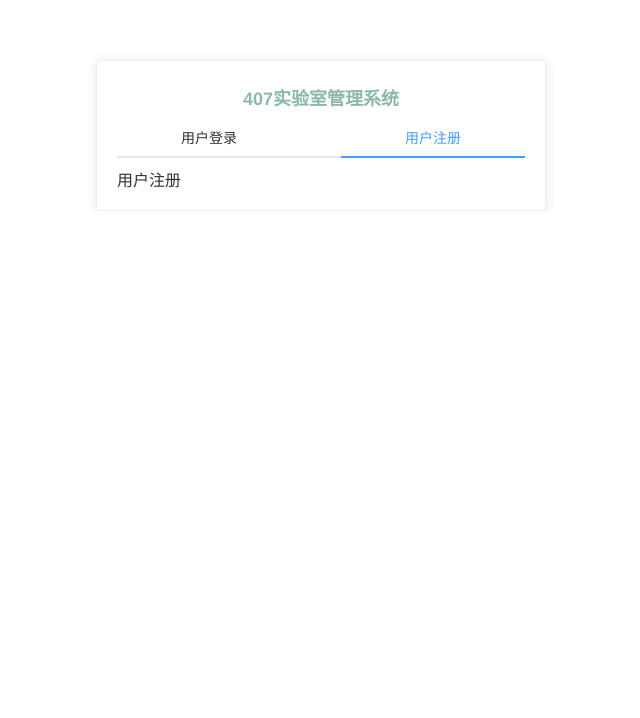
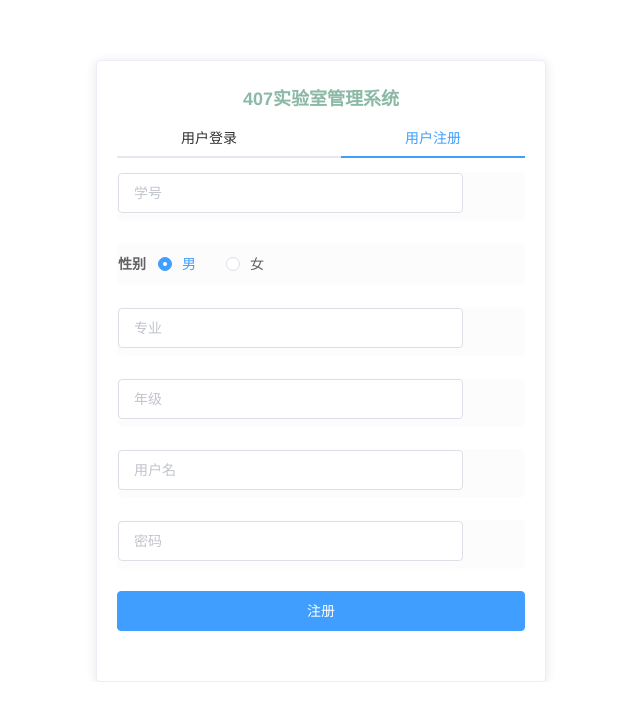
Before and after one commit to collieZ/lab-management-sys, a Vue app: page /#/login in a window 1280 px wide. Both pictures are taken after a click on the tab "用户注册". Shown: the top 718 px of the page, without its empty margins (319-959 px from the left). Built offline with nearby package versions, Linux system fonts and the light colour scheme.

Commit message:
完成登录、注册功能调试

```diff
--- a/src/api/user.js
+++ b/src/api/user.js
@@ -11,9 +11,17 @@ export function login(data) {
 
 export function getInfo(token) {
   return request({
-    url: '/vue-admin-template/user/info',
-    method: 'get',
-    params: { token }
+    url: '/user/detail',
+    method: 'get'
+    // params: { token }
+  })
+}
+
+export function regiter(data) {
+  return request({
+    url: '/user/signup',
+    method: 'post',
+    data: Qs.stringify(data)
   })
 }
 
--- a/src/router/index.js
+++ b/src/router/index.js
@@ -55,27 +55,27 @@ export const constantRoutes = [
     }]
   },
 
-  {
-    path: '/example',
-    component: Layout,
-    redirect: '/example/table',
-    name: 'Example',
-    meta: { title: 'Example', icon: 'example' },
-    children: [
-      {
-        path: 'table',
-        name: 'Table',
-        component: () => import('@/views/table/index'),
-        meta: { title: 'Table', icon: 'table' }
-      },
-      {
-        path: 'tree',
-        name: 'Tree',
-        component: () => import('@/views/tree/index'),
-        meta: { title: 'Tree', icon: 'tree' }
-      }
-    ]
-  },
+  // {
+  //   path: '/example',
+  //   component: Layout,
+  //   redirect: '/example/table',
+  //   name: 'Example',
+  //   meta: { title: 'Example', icon: 'example' },
+  //   children: [
+  //     {
+  //       path: 'table',
+  //       name: 'Table',
+  //       component: () => import('@/views/table/index'),
+  //       meta: { title: 'Table', icon: 'table' }
+  //     },
+  //     {
+  //       path: 'tree',
+  //       name: 'Tree',
+  //       component: () => import('@/views/tree/index'),
+  //       meta: { title: 'Tree', icon: 'tree' }
+  //     }
+  //   ]
+  // },
 
   // {
   //   path: '/form',
--- a/src/settings.js
+++ b/src/settings.js
@@ -1,6 +1,6 @@
 module.exports = {
 
-  title: 'future props lab',
+  title: '407实验室管理系统',
 
   /**
    * @type {boolean} true | false
--- a/src/store/modules/user.js
+++ b/src/store/modules/user.js
@@ -6,7 +6,8 @@ const getDefaultState = () => {
   return {
     token: getToken(),
     name: '',
-    avatar: ''
+    avatar: '',
+    userInfo: null
   }
 }
 
@@ -24,6 +25,9 @@ const mutations = {
   },
   SET_AVATAR: (state, avatar) => {
     state.avatar = avatar
+  },
+  SET_USERINFO: (state, userInfo) => {
+    state.userInfo = userInfo
   }
 }
 
@@ -48,16 +52,18 @@ const actions = {
   getInfo({ commit, state }) {
     return new Promise((resolve, reject) => {
       getInfo(state.token).then(response => {
-        const { data } = response
+        // debugger
+        const data = response
 
         if (!data) {
           reject('Verification failed, please Login again.')
         }
 
-        const { name, avatar } = data
+        const { Name, avatar } = data
 
-        commit('SET_NAME', name)
-        commit('SET_AVATAR', avatar)
+        commit('SET_NAME', Name)
+        commit('SET_AVATAR', avatar || 'https://wpimg.wallstcn.com/f778738c-e4f8-4870-b634-56703b4acafe.gif')
+        commit('SET_USERINFO', data)
         resolve(data)
       }).catch(error => {
         reject(error)
@@ -68,14 +74,14 @@ const actions = {
   // user logout
   logout({ commit, state }) {
     return new Promise((resolve, reject) => {
-      logout(state.token).then(() => {
-        removeToken() // must remove  token  first
-        resetRouter()
-        commit('RESET_STATE')
-        resolve()
-      }).catch(error => {
-        reject(error)
-      })
+      removeToken() // must remove  token  first
+      resetRouter()
+      commit('RESET_STATE')
+      resolve()
+      // logout(state.token).then(() => {
+      // }).catch(error => {
+      //   reject(error)
+      // })
     })
   },
 
--- a/src/views/login/index.vue
+++ b/src/views/login/index.vue
@@ -7,7 +7,9 @@
           <el-tab-pane label="用户登录" name="login">
             <login />
           </el-tab-pane>
-          <el-tab-pane label="用户注册" name="register">用户注册</el-tab-pane>
+          <el-tab-pane label="用户注册" name="register">
+            <register @sw-login="activeTab = 'login'" />
+          </el-tab-pane>
         </el-tabs>
       </el-card>
     </div>
@@ -16,10 +18,12 @@
 
 <script>
 import login from "./login";
+import register from "./register";
 export default {
   name: "WelcomePage",
   components: {
-    login
+    login,
+    register
   },
   data() {
     return {
--- a/src/views/login/login.vue
+++ b/src/views/login/login.vue
@@ -48,29 +48,29 @@
         type="primary"
         style="width:100%;margin-bottom:30px;"
         @click.native.prevent="handleLogin"
-      >Login</el-button>
+      >登录</el-button>
 
-      <div class="tips">
+      <!-- <div class="tips">
         <span style="margin-right:20px;">username: admin</span>
         <span>password: any</span>
-      </div>
+      </div> -->
     </el-form>
   </div>
 </template>
 
 <script>
-import { validUsername } from "@/utils/validate";
+// import { validUsername } from "@/utils/validate";
 export default {
-  name: "RegisterPage",
+  name: "LoginPage",
   props: {},
   data() {
-    const validateUsername = (rule, value, callback) => {
-      if (!validUsername(value)) {
-        callback(new Error("Please enter the correct user name"));
-      } else {
-        callback();
-      }
-    };
+    // const validateUsername = (rule, value, callback) => {
+    //   if (!validUsername(value)) {
+    //     callback(new Error("Please enter the correct user name"));
+    //   } else {
+    //     callback();
+    //   }
+    // };
     const validatePassword = (rule, value, callback) => {
       if (value.length < 6) {
         callback(new Error("The password can not be less than 6 digits"));
@@ -122,7 +122,7 @@ export default {
           this.$store
             .dispatch("user/login", this.loginForm)
             .then(() => {
-              debugger
+              // debugger
               this.$router.push({ path: this.redirect || "/" });
               this.loading = false;
             })
--- a/src/views/login/register.vue
+++ b/src/views/login/register.vue
@@ -1,15 +1,235 @@
 <template>
-  <div></div>
+  <div class="login-container">
+    <el-form
+      ref="regiterForm"
+      :model="regiterForm"
+      :rules="regiterRules"
+      class="login-form"
+      auto-complete="on"
+      label-position="left"
+    >
+      <el-form-item prop="student_number">
+        <el-input
+          ref="student_number"
+          v-model="regiterForm.student_number"
+          placeholder="学号"
+          name="student_number"
+          type="text"
+        />
+      </el-form-item>
+
+      <el-form-item prop="sex" label="性别">
+        <el-radio-group v-model="regiterForm.sex">
+          <el-radio label="男" />
+          <el-radio label="女" />
+        </el-radio-group>
+      </el-form-item>
+      <el-form-item prop="major">
+        <el-input
+          ref="major"
+          v-model="regiterForm.major"
+          placeholder="专业"
+          name="major"
+          type="text"
+        />
+      </el-form-item>
+      <el-form-item prop="enrollment_year">
+        <el-input
+          ref="enrollment_year"
+          v-model="regiterForm.enrollment_year"
+          placeholder="年级"
+          name="enrollment_year"
+          type="text"
+        />
+      </el-form-item>
+      <el-form-item prop="name">
+        <el-input ref="name" v-model="regiterForm.name" placeholder="用户名" name="name" type="text" />
+      </el-form-item>
+      <el-form-item prop="password">
+        <el-input
+          :key="passwordType"
+          ref="password"
+          v-model="regiterForm.password"
+          :type="passwordType"
+          placeholder="密码"
+          name="password"
+          @keyup.enter.native="handleRegister"
+        />
+        <!-- <span class="show-pwd" @click="showPwd">
+          <svg-icon :icon-class="passwordType === 'password' ? 'eye' : 'eye-open'" />
+        </span>-->
+      </el-form-item>
+
+      <el-button
+        :loading="loading"
+        type="primary"
+        style="width:100%;margin-bottom:30px;"
+        @click.native.prevent="handleRegister"
+      >注册</el-button>
+
+      <!-- <div class="tips">
+        <span style="margin-right:20px;">username: admin</span>
+        <span>password: any</span>
+      </div>-->
+    </el-form>
+  </div>
 </template>
 
 <script>
+import { regiter } from "@/api/user";
 export default {
   name: "RegisterPage",
   props: {},
   data() {
-    return {};
+    const validatePassword = (rule, value, callback) => {
+      if (value.length < 6) {
+        callback(new Error("The password can not be less than 6 digits"));
+      } else {
+        callback();
+      }
+    };
+    return {
+      regiterForm: {
+        name: "",
+        student_number: "",
+        sex: "男",
+        major: "",
+        enrollment_year: "",
+        password: ""
+      },
+      regiterRules: {
+        name: [{ required: true, trigger: "blur" }],
+        student_number: [{ required: true, trigger: "blur" }],
+        major: [{ required: true, trigger: "blur" }],
+        enrollment_year: [{ required: true, trigger: "blur" }],
+        password: [
+          { required: true, trigger: "blur", validator: validatePassword }
+        ]
+      },
+      loading: false,
+      passwordType: "password",
+      redirect: undefined
+    };
+  },
+  methods: {
+    handleRegister() {
+      this.$refs.regiterForm.validate(valid => {
+        if (valid) {
+          this.loading = true;
+          regiter(this.regiterForm)
+            .then(res => {
+              console.log(res);
+              this.$message({
+                type: "success",
+                message: res.msg || "注册成功"
+              });
+              this.loading = false;
+              this.$emit("sw-login");
+              this.$refs["regiterForm"].resetFields();
+            })
+            .catch(() => {
+              this.loading = false;
+            });
+          // this.$store
+          //   .dispatch("user/login", this.loginForm)
+          //   .then(() => {
+          //     // debugger
+          //     this.$router.push({ path: this.redirect || "/" });
+          //     this.loading = false;
+          //   })
+          //   .catch(() => {
+          //     this.loading = false;
+          //   });
+        } else {
+          return false;
+        }
+      });
+    }
   }
 };
 </script>
 
-<style lang="scss" scoped></style>
+<style lang="scss" scoped>
+/* 修复input 背景不协调 和光标变色 */
+$bg: #2d3a4b;
+$dark_gray: #889aa4;
+$cursor: #fff;
+$light_gray: #eee;
+
+@supports (-webkit-mask: none) and (not (cater-color: $cursor)) {
+  .login-container .el-input input {
+    color: $cursor;
+  }
+}
+.login-container {
+  .el-input {
+    display: inline-block;
+    height: 47px;
+    width: 85%;
+
+    input {
+      background: transparent;
+      border: 0px;
+      -webkit-appearance: none;
+      border-radius: 0px;
+      padding: 12px 5px 12px 15px;
+      color: $light_gray;
+      height: 47px;
+      caret-color: $cursor;
+
+      &:-webkit-autofill {
+        box-shadow: 0 0 0px 1000px $bg inset !important;
+        -webkit-text-fill-color: $cursor !important;
+      }
+    }
+  }
+  .el-form-item {
+    border: 1px solid rgba(255, 255, 255, 0.1);
+    background: rgba(223, 221, 221, 0.1);
+    border-radius: 5px;
+    color: #454545;
+  }
+
+  .tips {
+    font-size: 14px;
+    color: #fff;
+    margin-bottom: 10px;
+
+    span {
+      &:first-of-type {
+        margin-right: 16px;
+      }
+    }
+  }
+
+  .svg-container {
+    padding: 6px 5px 6px 5px;
+    color: $dark_gray;
+    vertical-align: middle;
+    width: 30px;
+    display: inline-block;
+  }
+
+  .title-container {
+    position: relative;
+
+    .title {
+      font-size: 26px;
+      color: $light_gray;
+      margin: 0px auto 40px auto;
+      text-align: center;
+      font-weight: bold;
+    }
+  }
+
+  // .show-pwd {
+  //   position: absolute;
+  //   right: 5px;
+  //   top: 7px;
+  //   font-size: 16px;
+  //   color: $dark_gray;
+  //   cursor: pointer;
+  //   user-select: none;
+  // }
+}
+</style>
```
